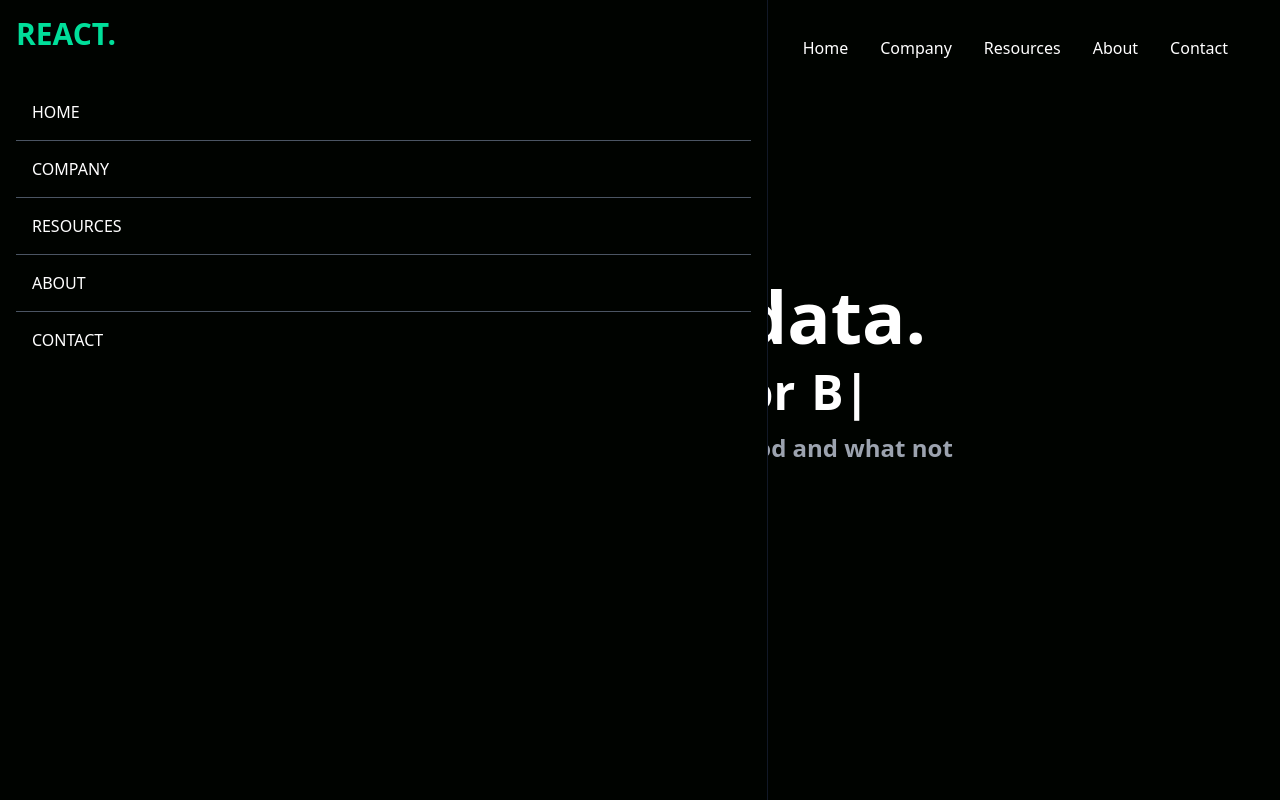
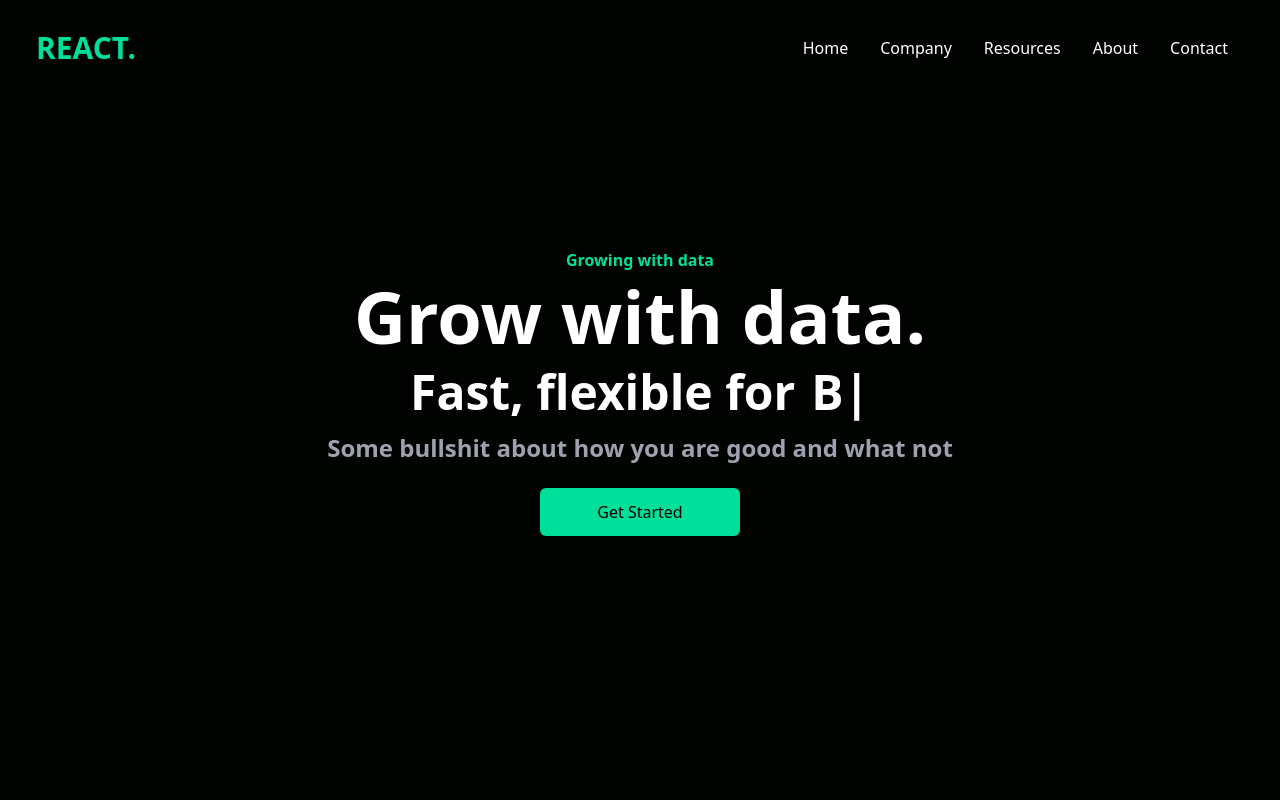
Before and after one commit to GabeDiniz/efaro-business, a React (Create React App) app: page / in a window 1280 px wide. Shown: the top 802 px of the page. Built offline with nearby package versions, Linux system fonts and the light colour scheme.

Commit message:
resolve bug: navbar burger menu

```diff
--- a/src/components/Navbar.jsx
+++ b/src/components/Navbar.jsx
@@ -18,11 +18,11 @@
         <li className="p-4">Contact</li>
       </ul>
       <div onClick={handleNav} className="block md:hidden">
-        {!nav ? <AiOutlineClose size={20} /> : <AiOutlineMenu size={20} />}
+        {nav ? <AiOutlineClose size={20} /> : <AiOutlineMenu size={20} />}
       </div>
       <div
         className={
-          !nav
+          nav
             ? "fixed left-0 top-0 w-[60%] h-full border-r border-r-gray-900 bg-[#000300] ease-in-out duration-500"
             : "fixed left-[-100%]"
         }
```
